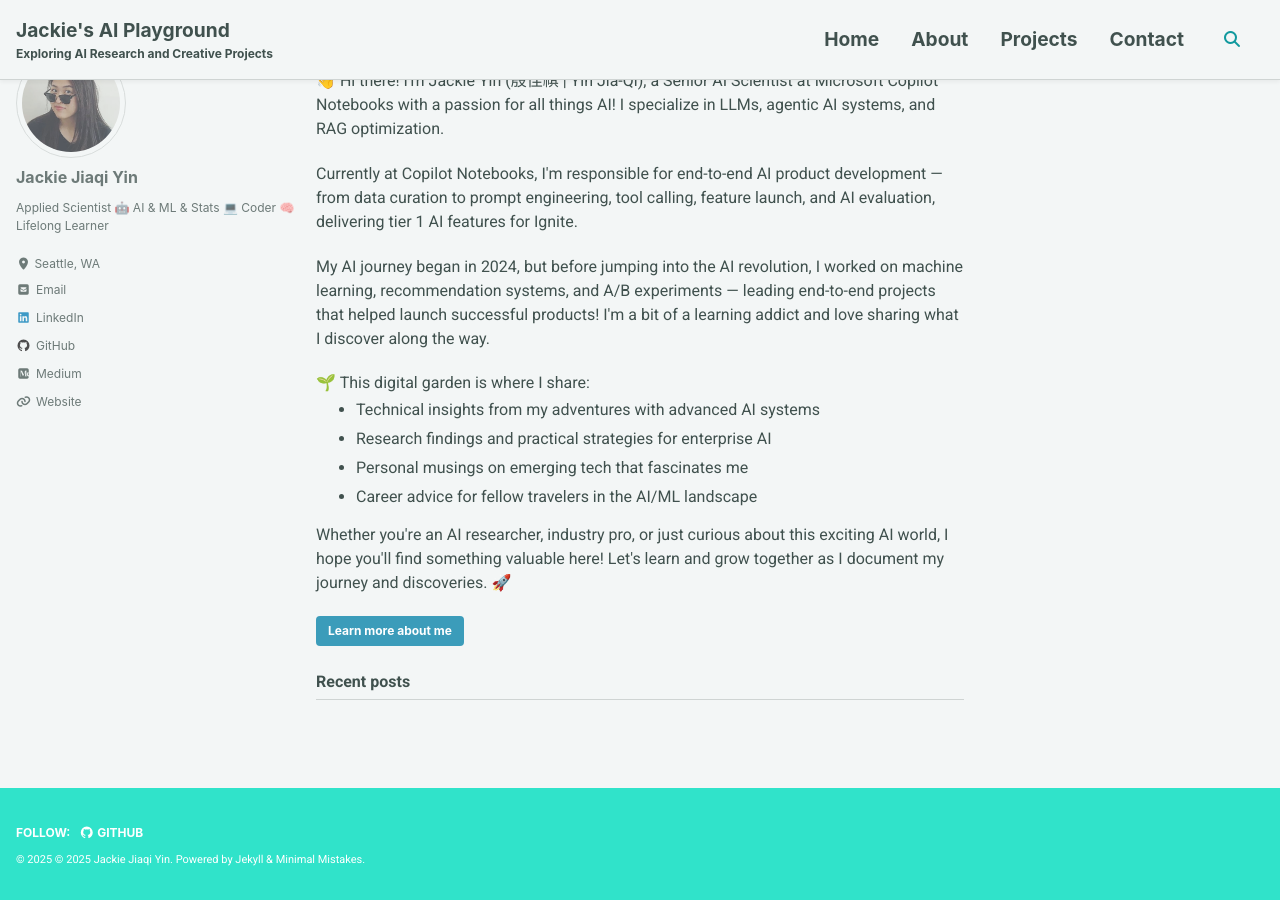
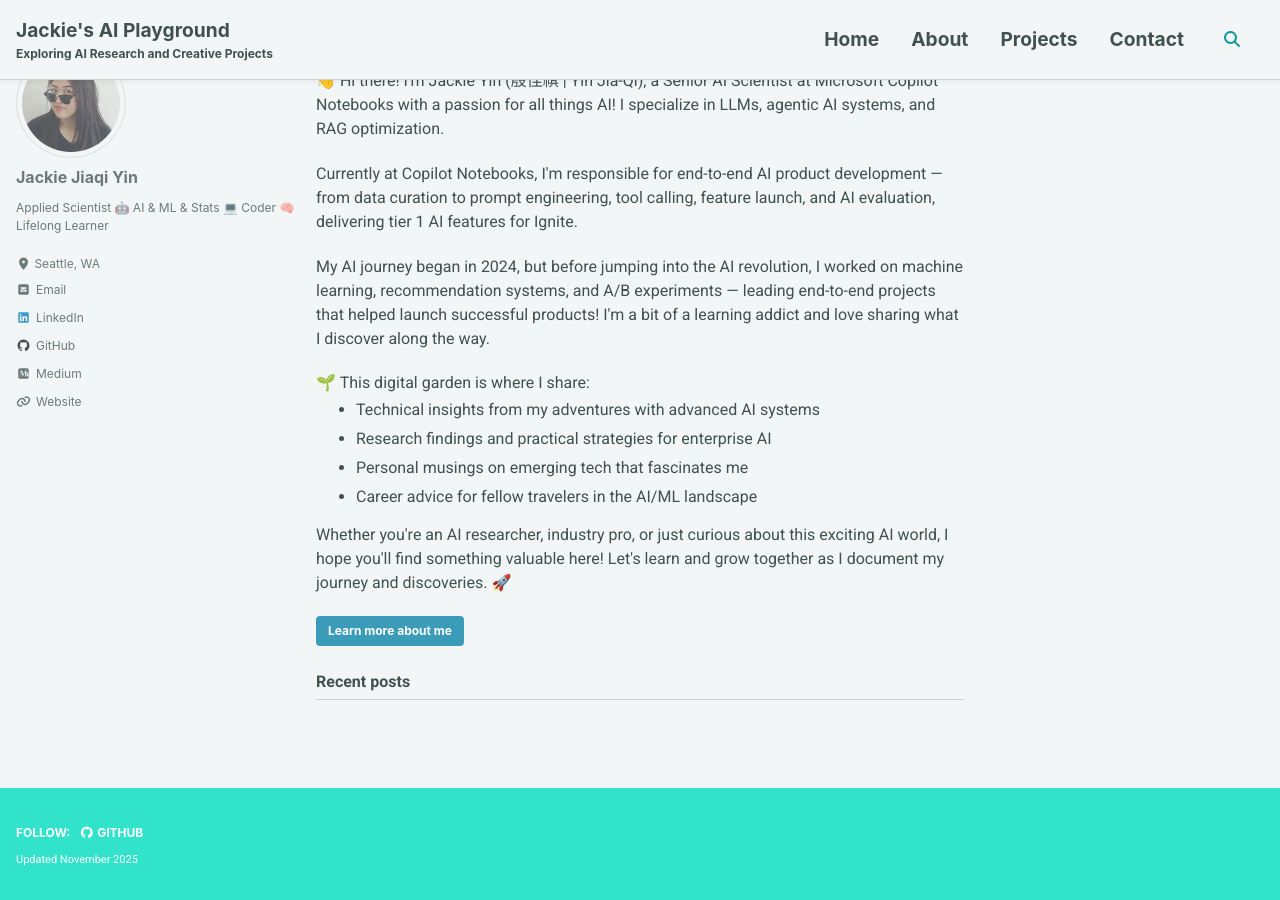
Before and after one commit to jackie-jiaqi-yin/jackie-jiaqi-yin.github.io, a Jekyll site: the page built from index.html, in a window 1280 px wide and 900 px high, scrolled down 926 px. Built offline with Jekyll 4.4.1, drawn with Linux system fonts in a browser that asks for light colours; cached includes are drawn as plain includes; the list of posts is cut into pages by our own code.

Commit message:
revise the footer

```diff
--- a/_includes/footer.html
+++ b/_includes/footer.html
@@ -18,4 +18,4 @@
   </ul>
 </div>
 
-<div class="page__footer-copyright">&copy; {{ site.time | date: '%Y' }} <a href="{{ site.copyright_url | default: site.url }}">{{ site.copyright | default: site.title }}</a>. {{ site.data.ui-text[site.locale].powered_by | default: "Powered by" }} <a href="https://jekyllrb.com" rel="nofollow">Jekyll</a> &amp; <a href="https://mademistakes.com/work/jekyll-themes/minimal-mistakes/" rel="nofollow">Minimal Mistakes</a>.</div>
+<div class="page__footer-copyright">Updated {{ site.time | date: '%B %Y' }}</div>
```
